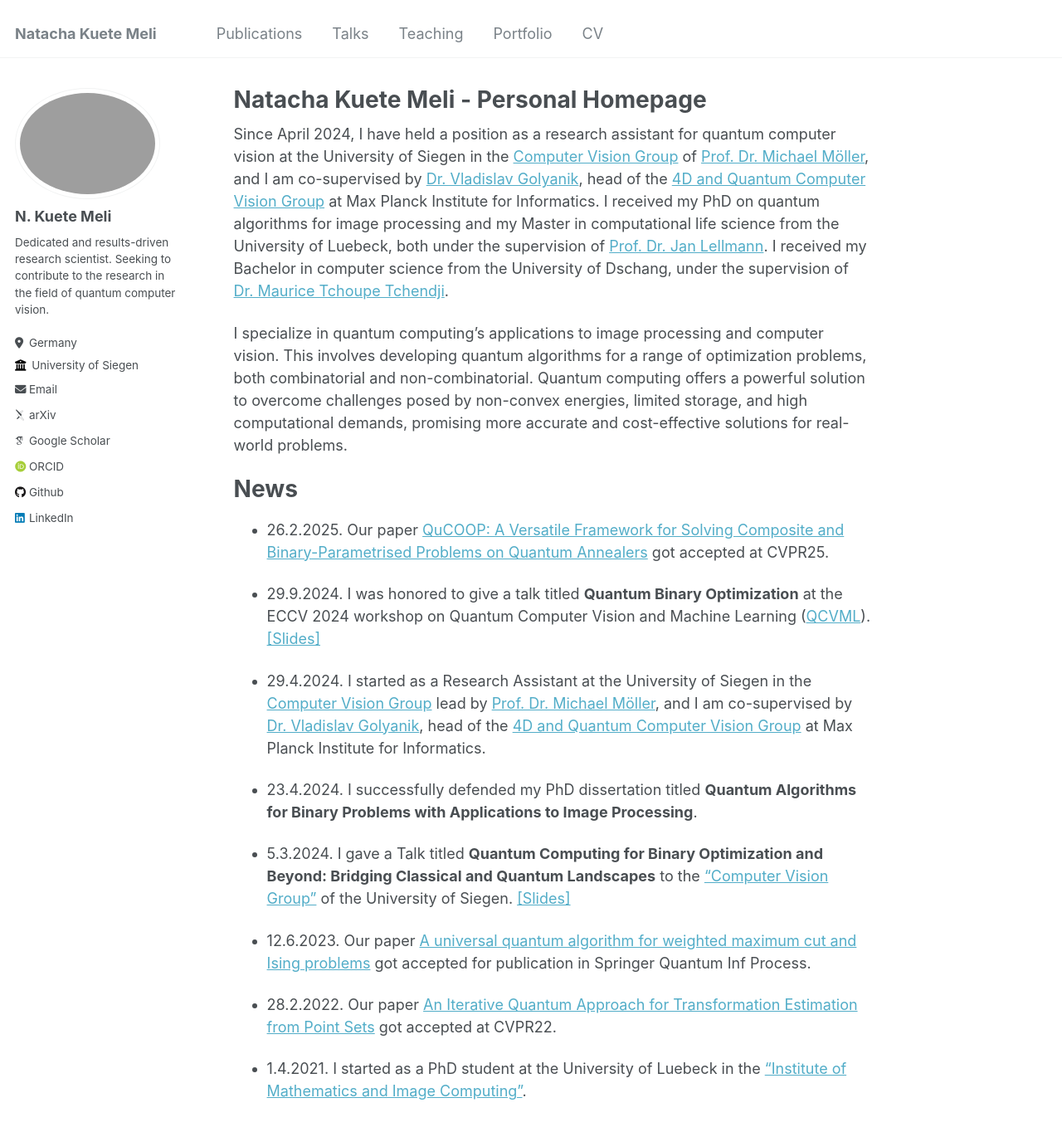
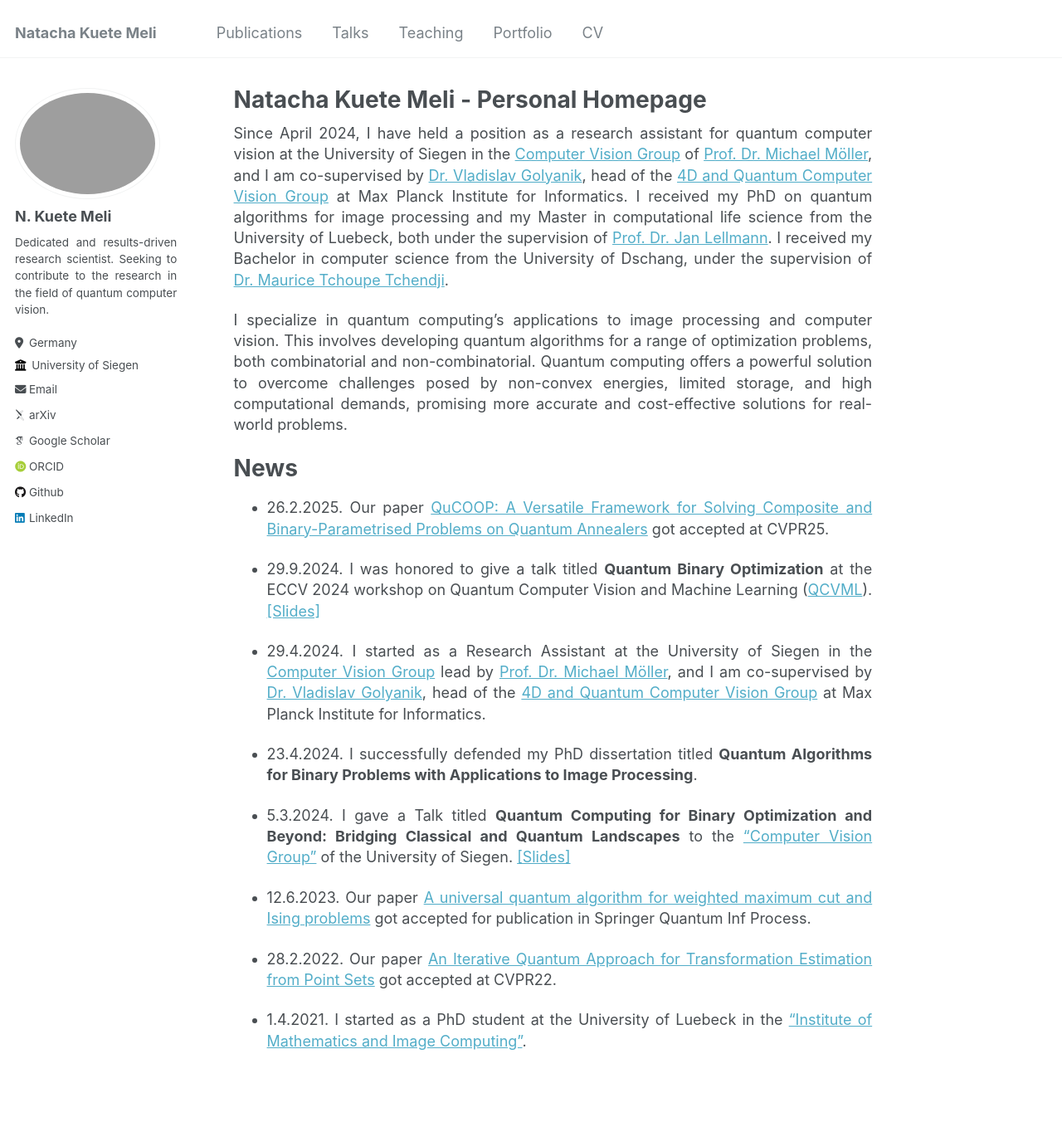
Before and after one commit to nkuetemeli/nkuetemeli.github.io, a Jekyll site: the page built from _pages/about.md, in a window 1280 px wide and 1400 px high. Shown: the top 1364 px of the window at 83% size. Built offline with Jekyll 4.4.1, drawn with Linux system fonts in a browser that asks for light colours; some web fonts are replaced.

Commit message:
MyGit 1. Attempt

```diff
--- a/_layouts/default.html
+++ b/_layouts/default.html
@@ -9,6 +9,19 @@
   <head>
     {% include head.html %}
     {% include head/custom.html %}
+    <style>
+      /* Justify text */
+      body {
+        text-align: justify;
+        line-height: 1.4; /* Adjust line spacing */
+      }
+
+      /* Footer customization */
+      .page__footer {
+        text-align: justify;
+        line-height: 1.4; /* Adjust line spacing for footer */
+      }
+    </style>
   </head>
 
   <body>
@@ -16,7 +29,9 @@
     {% include browser-upgrade.html %}
     {% include masthead.html %}
 
-    {{ content }}
+    <div class="content">
+      {{ content }}
+    </div>
 
     <div class="page__footer">
       <footer>
```
